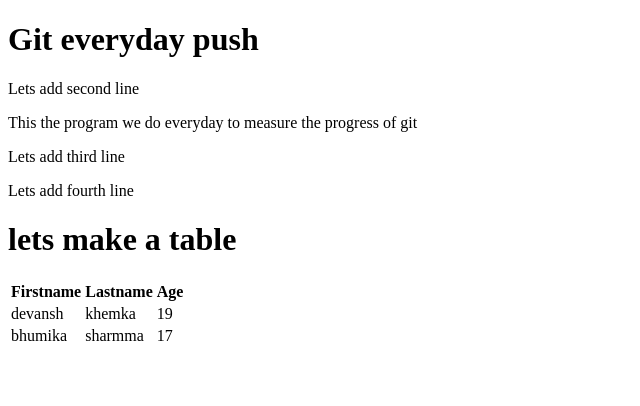
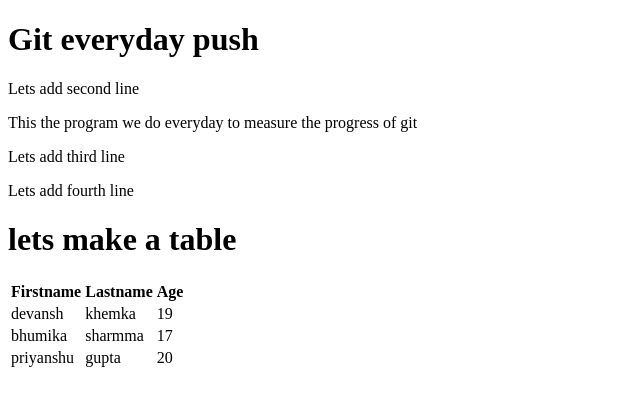
Before and after one commit to dkhemka12/Git_everyday, a plain HTML site: page index.html in a window 1280 px wide. Shown: the whole page, without its empty margins (0-640 px from the left). Drawn offline with Linux system fonts and the light colour scheme.

Commit message:
added a new row

```diff
--- a/index.html
+++ b/index.html
@@ -28,5 +28,9 @@
             <td>sharmma</td>
             <td>17</td>
         </tr>
+        <tr>
+            <td>priyanshu</td>
+            <td>gupta</td>
+            <td>20</td>
 </body>
 </html>
```
